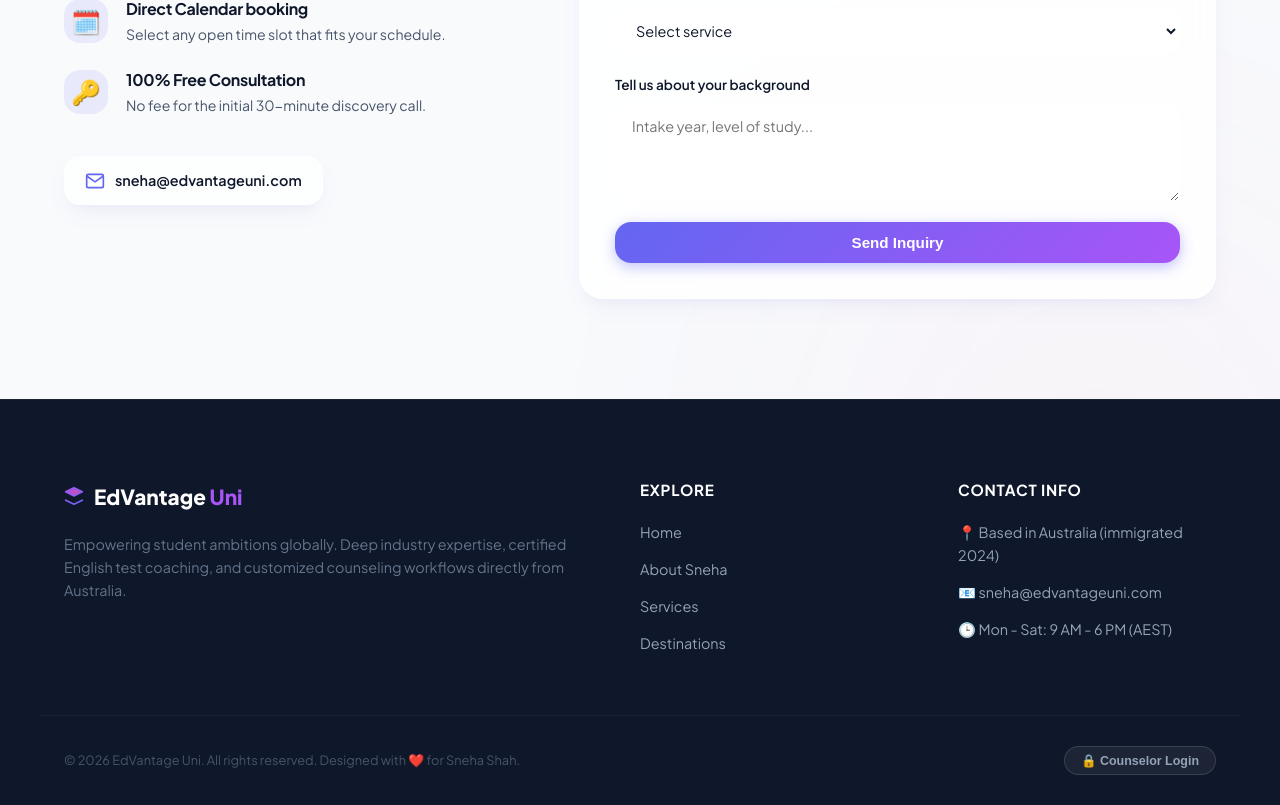
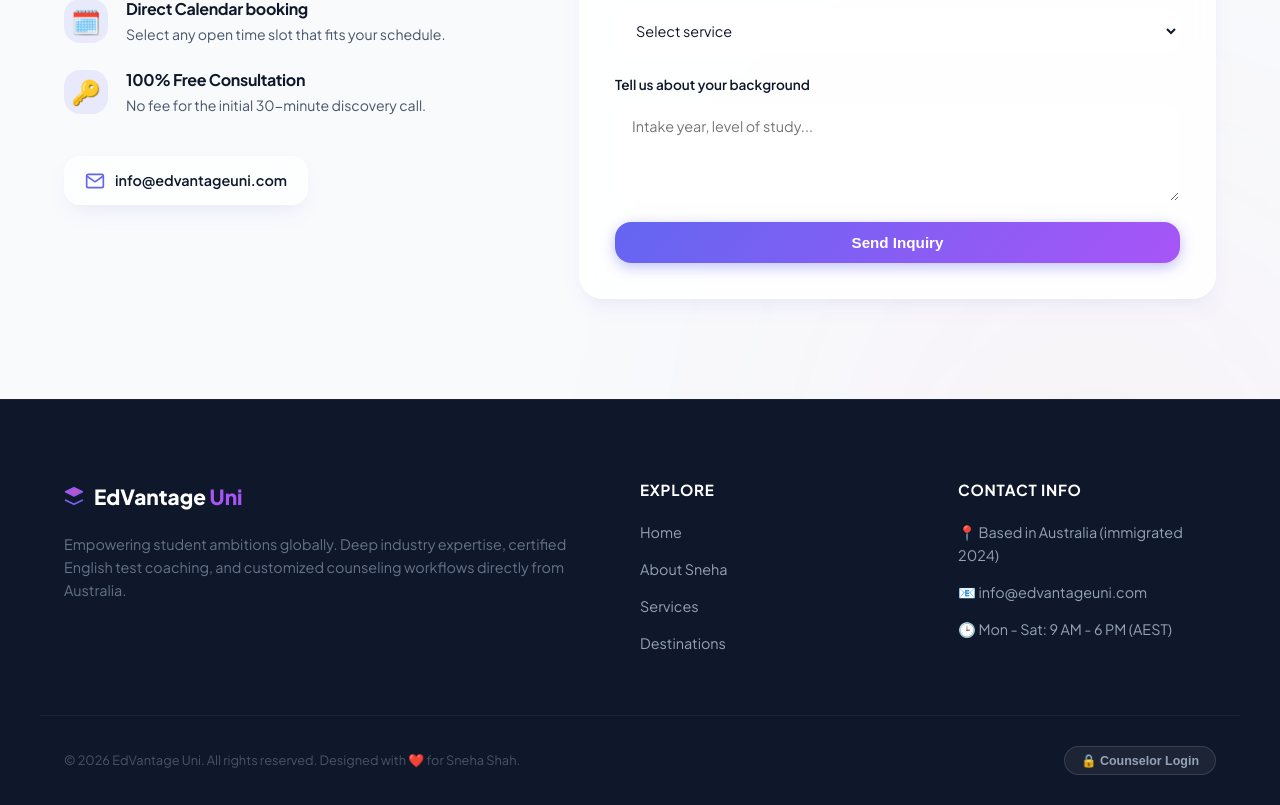
Before and after one commit to ayushsood965-sys/sneha_shah, a React (Vite) app in the folder client/: page / in a window 1280 px wide. Shown: the part 5804-6609 px from the top of the page. Built offline with nearby package versions, Linux system fonts and the light colour scheme.

Commit message:
fixed email

```diff
--- a/client/src/App.jsx
+++ b/client/src/App.jsx
@@ -1068,9 +1068,9 @@ export default function App() {
               </div>
 
               <div className="social-links">
-                <a href="mailto:sneha@edvantageuni.com" className="social-link-item glass">
+                <a href="mailto:info@edvantageuni.com" className="social-link-item glass">
                   <svg width="20" height="20" viewBox="0 0 24 24" fill="none" stroke="currentColor" strokeWidth="2"><path d="M4 4h16c1.1 0 2 .9 2 2v12c0 1.1-.9 2-2 2H4c-1.1 0-2-.9-2-2V6c0-1.1.9-2 2-2z"></path><polyline points="22,6 12,13 2,6"></polyline></svg>
-                  <span>sneha@edvantageuni.com</span>
+                  <span>info@edvantageuni.com</span>
                 </a>
               </div>
             </div>
@@ -1337,7 +1337,7 @@ export default function App() {
           <div className="footer-links-group">
             <h4>Contact Info</h4>
             <p>📍 Based in Australia (immigrated 2024)</p>
-            <p>📧 <a href="mailto:sneha@edvantageuni.com" style={{ color: '#94a3b8', textDecoration: 'none' }}>sneha@edvantageuni.com</a></p>
+            <p>📧 <a href="mailto:info@edvantageuni.com" style={{ color: '#94a3b8', textDecoration: 'none' }}>info@edvantageuni.com</a></p>
             <p>🕒 Mon - Sat: 9 AM - 6 PM (AEST)</p>
           </div>
         </div>
```
